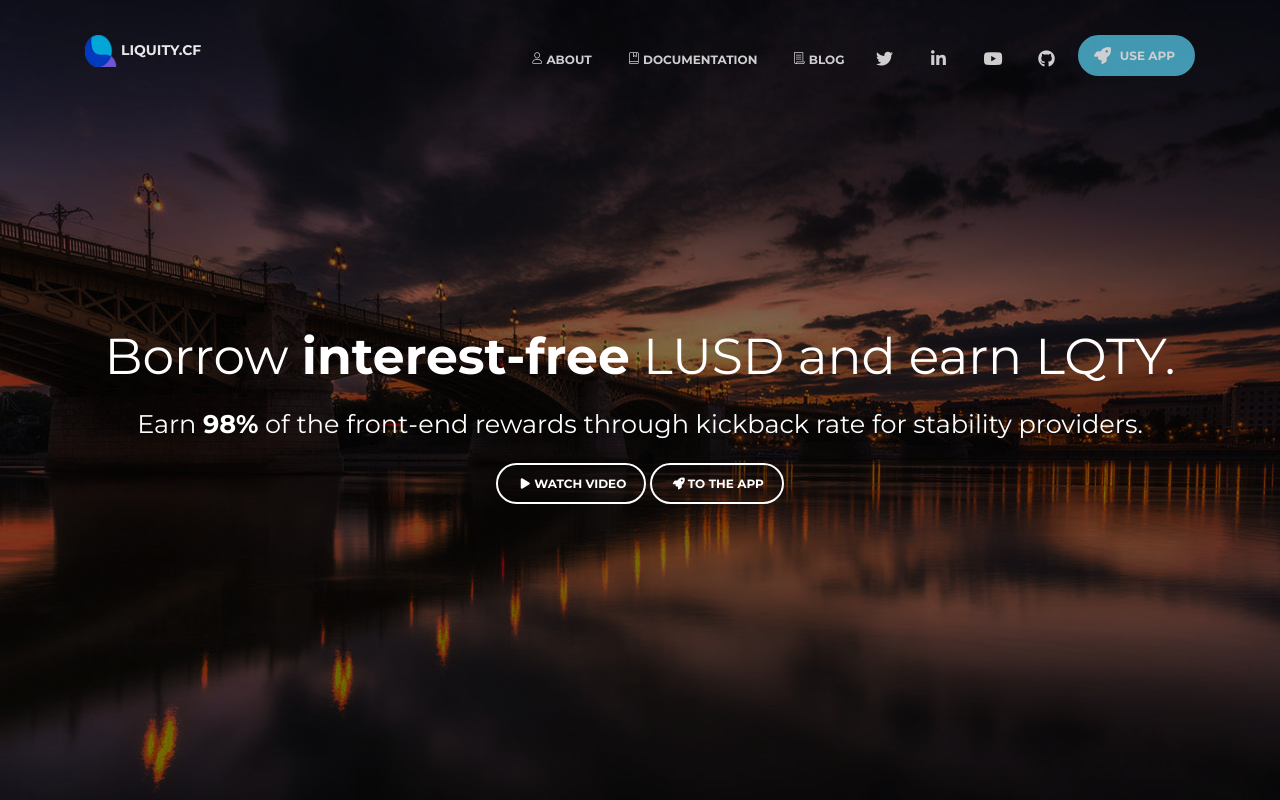
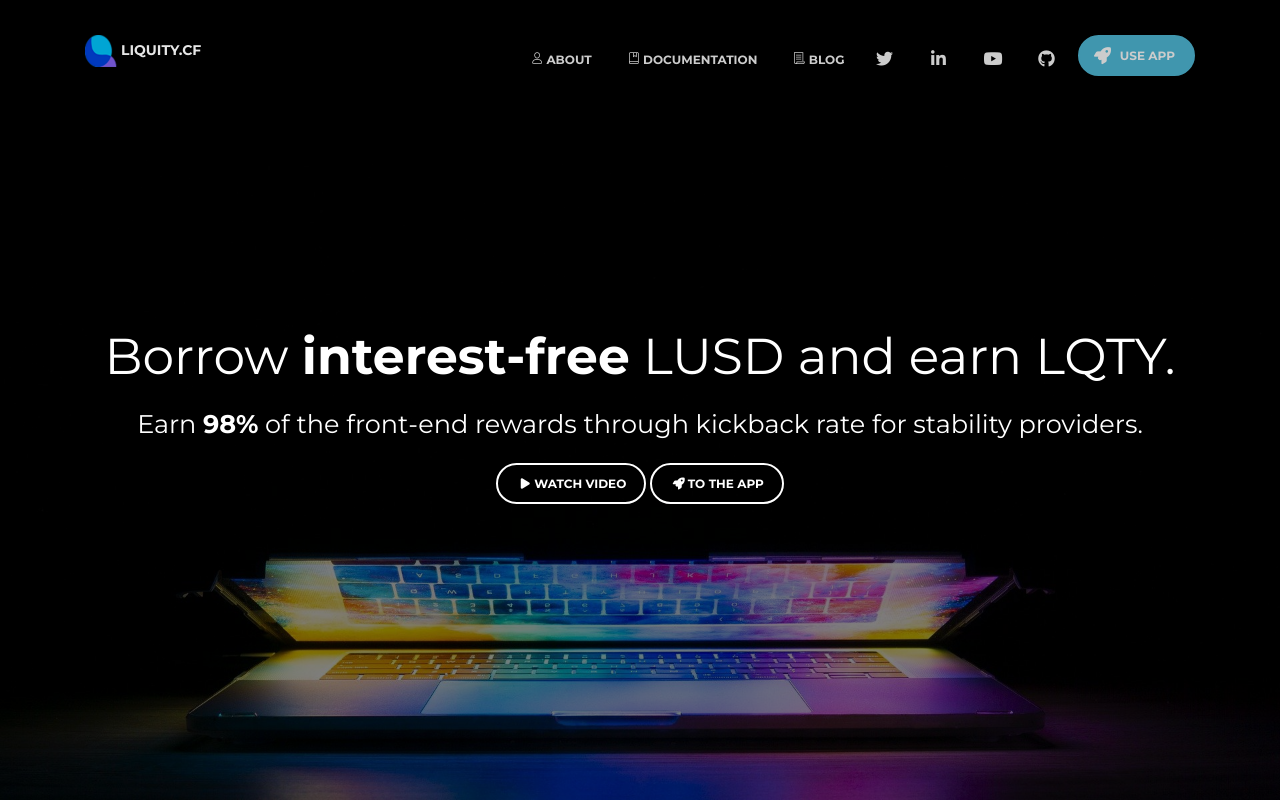
Before and after one commit to castiel93/castiel93.github.io, a plain HTML site: page index.html in a window 1280 px wide. Shown: the top 800 px of the page. Drawn offline with Linux system fonts and the light colour scheme.

Commit message:
Update index.html

```diff
--- a/index.html
+++ b/index.html
@@ -110,7 +110,7 @@ The above copyright notice and this permission notice shall be included in all c
     </div>
   </nav>
   <!-- End Navbar -->
-  <div class="page-header" data-parallax="true" style="background-image: url('assets/img/daniel-olahh.jpg');">
+  <div class="page-header" data-parallax="true" style="background-image: url('assets/img/image_2021-04-15_22-31-47.jpg');">
     <div class="filter"></div>
     <div class="container">
       <div class="motto text-center">
```
